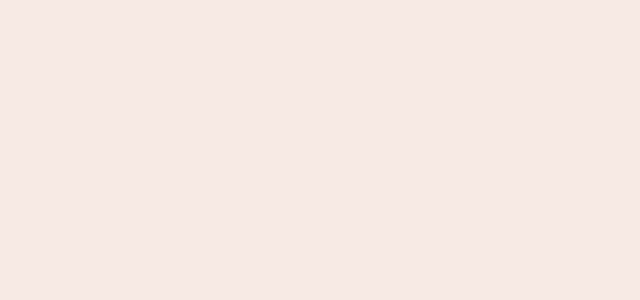
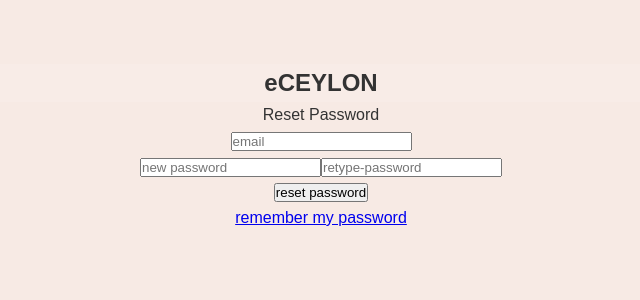
Before and after one commit to wijerathneprc/eceylon-frontend, a React (Vite) app: page /forget-password in a window 1280 px wide. Before the commit this address had no page. Shown: the top 300 px of the page, without its empty margins (319-959 px from the left). Built offline with nearby package versions, Linux system fonts and the light colour scheme.

Commit message:
add register page functionaliy with basic feature

```diff
--- a/src/App.jsx
+++ b/src/App.jsx
@@ -5,7 +5,8 @@ import './App.css'
 import { HomePage } from './pages/home_page/HomePage';
 import { LoginPage} from './pages/login_page/LoginPage'
 import { ProductPage } from './pages/ProductPage';
-import { RegisterPage } from './pages/RegisterPage';
+import { RegisterPage } from './pages/register_page/RegisterPage';
+import { ForgetPasswordPage } from './pages/forget_password_page/ForgetPasswordPage';
 
 function App() {
 
@@ -17,6 +18,7 @@ function App() {
       <Route path='/' element={<HomePage />} />
       <Route path='/login' element={<LoginPage />} />
       <Route path='/register' element={<RegisterPage />} />
+      <Route path='/forget-password' element={<ForgetPasswordPage />} />
     </Routes>
 
     </>
--- a/src/pages/RegisterPage.jsx
+++ /dev/null
@@ -1,37 +0,0 @@
-
-import {Link} from 'react-router';
-import './RegisterPage.css';
-
-export function RegisterPage(){
-
-    return(
-        <>
-        <div className='register-page'>
-            <h2> eCEYLON </h2>
-            <div> Register Your Account </div>
-            <form className='register-form'>
-                <div >
-                    <input type="text" name="first-name" id="" placeholder='first name' />
-                    <input type="text" name='last-name' placeholder='Last Name' />
-                </div>
-                <div>
-                    <input type="email" name='email' placeholder='Email' />
-                </div>
-                <div>
-                    <input type="password"  name='password' placeholder='password'/>
-                    <input type="password" name="password" id=""  placeholder='retype password'/>
-                </div>
-
-                <div>
-                    <button type="submit">Register</button>
-                </div>
-            </form>
-            <div>
-                <Link to={'/login'}> already have an account? </Link>
-            </div>
-
-        </div>
-
-        </>
-    )
-}
--- /dev/null
+++ b/src/pages/forget_password_page/ForgetPasswordPage.jsx
@@ -0,0 +1,31 @@
+
+import { Link } from 'react-router';
+
+import './ForgetPasswordPage.css';
+
+
+export function ForgetPasswordPage(){
+
+    return(<>
+        <div className='forget-password-page'>
+            <h2> eCEYLON </h2>
+            <div> Reset Password </div>
+            <form className='forget-password-form'>
+
+                <div>
+                    <input type="email" name='email'placeholder='email' />
+                </div>
+                <div>
+                    <input type="password" name='new-password' placeholder='new password'/>
+                    <input type="password" name="retype-password" id="" placeholder='retype-password'/>
+                </div>
+                <div>
+                    <button>reset password</button>
+                </div>
+            </form>
+            <Link to={'/login'}> remember my password</Link>
+
+        </div>
+
+    </>)
+}
--- a/src/pages/login_page/LoginPage.jsx
+++ b/src/pages/login_page/LoginPage.jsx
@@ -48,7 +48,7 @@ export function LoginPage() {
     return (
         <>
             <div className="login-container">
-                <h1><a className="logo-link-h1" href="index.html">eCEYLON</a></h1>
+                <h1><Link className="logo-link-h1" to={"/"}>eCEYLON</Link></h1>
 
                 <form className="login-form" onSubmit={login}>
                     <h2> Login to your account </h2>
@@ -63,7 +63,7 @@ export function LoginPage() {
 
                 <div className="login-register-pasword">
                     <Link className="register-btn" to={"/register"}> Register </Link>
-                    <a className="forget-password-btn" href="#"> forget password? </a>
+                    <Link className="forget-password-btn" to={"/forget-password"}> forget password? </Link>
                 </div>
             </div>
 
--- /dev/null
+++ b/src/pages/register_page/RegisterPage.jsx
@@ -0,0 +1,37 @@
+
+import { Link } from 'react-router';
+import './RegisterPage.css';
+
+export function RegisterPage() {
+
+    return (
+        <>
+            <div className='register-page'>
+                <h2> eCEYLON </h2>
+                <div> Register Your Account </div>
+                <form className='register-form'>
+                    <div >
+                        <input type="text" name="first-name" id="" placeholder='first name' />
+                        <input type="text" name='last-name' placeholder='Last Name' />
+                    </div>
+                    <div>
+                        <input type="email" name='email' placeholder='Email' />
+                    </div>
+                    <div>
+                        <input type="password" name='password' placeholder='password' />
+                        <input type="password" name="password" id="" placeholder='retype password' />
+                    </div>
+
+                    <div>
+                        <button type="submit">Register</button>
+                    </div>
+                </form>
+                <div>
+                    <Link to={'/login'}> already have an account? </Link>
+                </div>
+
+            </div>
+
+        </>
+    )
+}
```
Also changed, not shown: src/pages/forget_password_page/ForgetPasswordPage.css (added), src/pages/register_page/RegisterPage.css (added).
